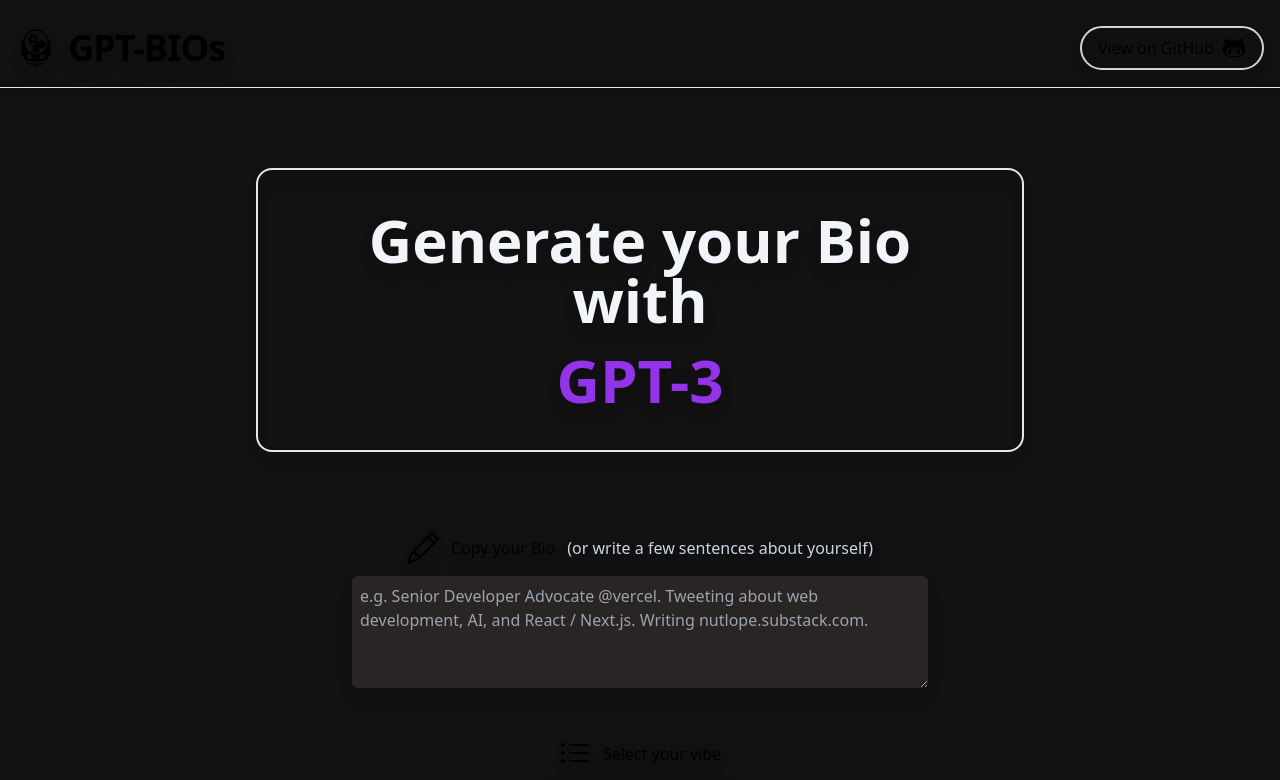
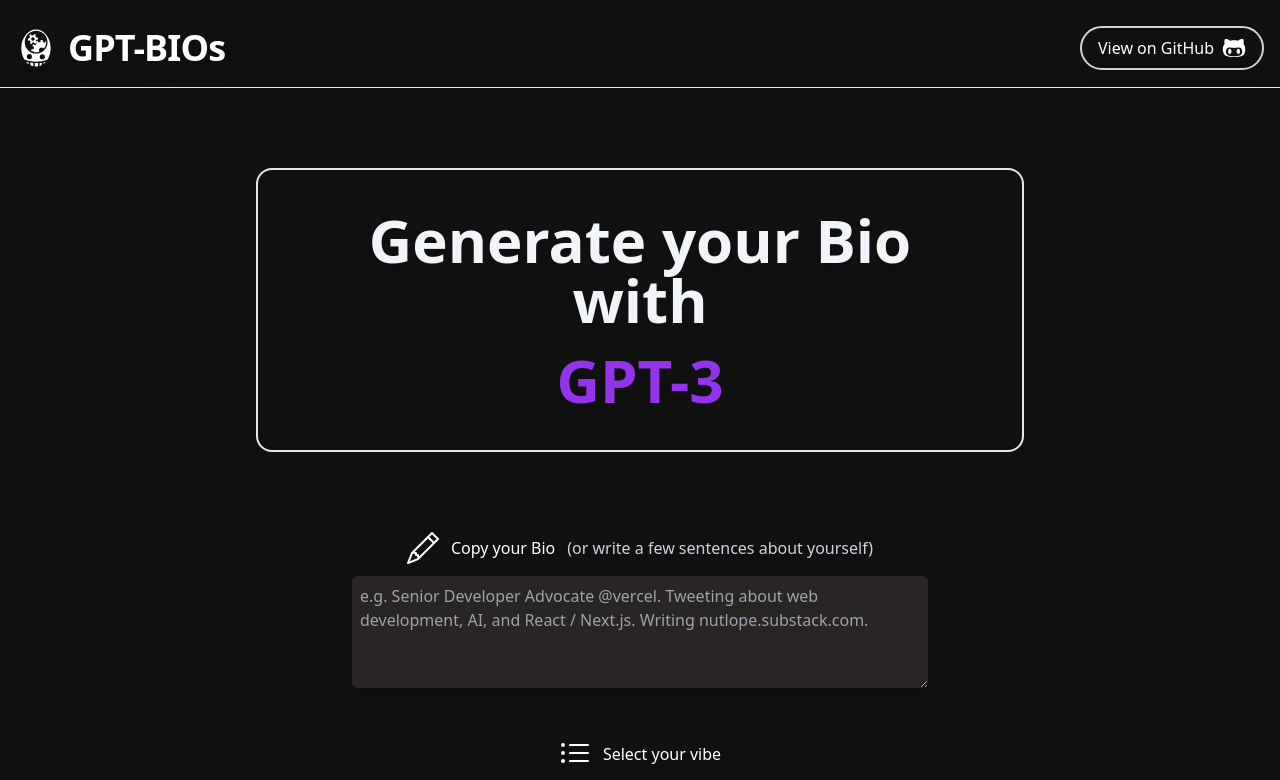
Before and after one commit to shutootaki/gpt-generate-bio, a Next.js app: page / in a window 1280 px wide. Shown: the top 780 px of the page. Built offline with nearby package versions, Linux system fonts and the light colour scheme.

Commit message:
fix: mode

```diff
--- a/styles/globals.css
+++ b/styles/globals.css
@@ -18,16 +18,18 @@
   background: #111111;
 }
 
-a {
-  color: inherit;
-  text-decoration: none;
-}
-
 @media (prefers-color-scheme: dark) {
   html {
     color-scheme: dark;
   }
 }
+
+@media (prefers-color-scheme: light) {
+  html {
+    color-scheme: dark;
+  }
+}
+
 .loading {
   width: 60px;
   display: inherit;
```
